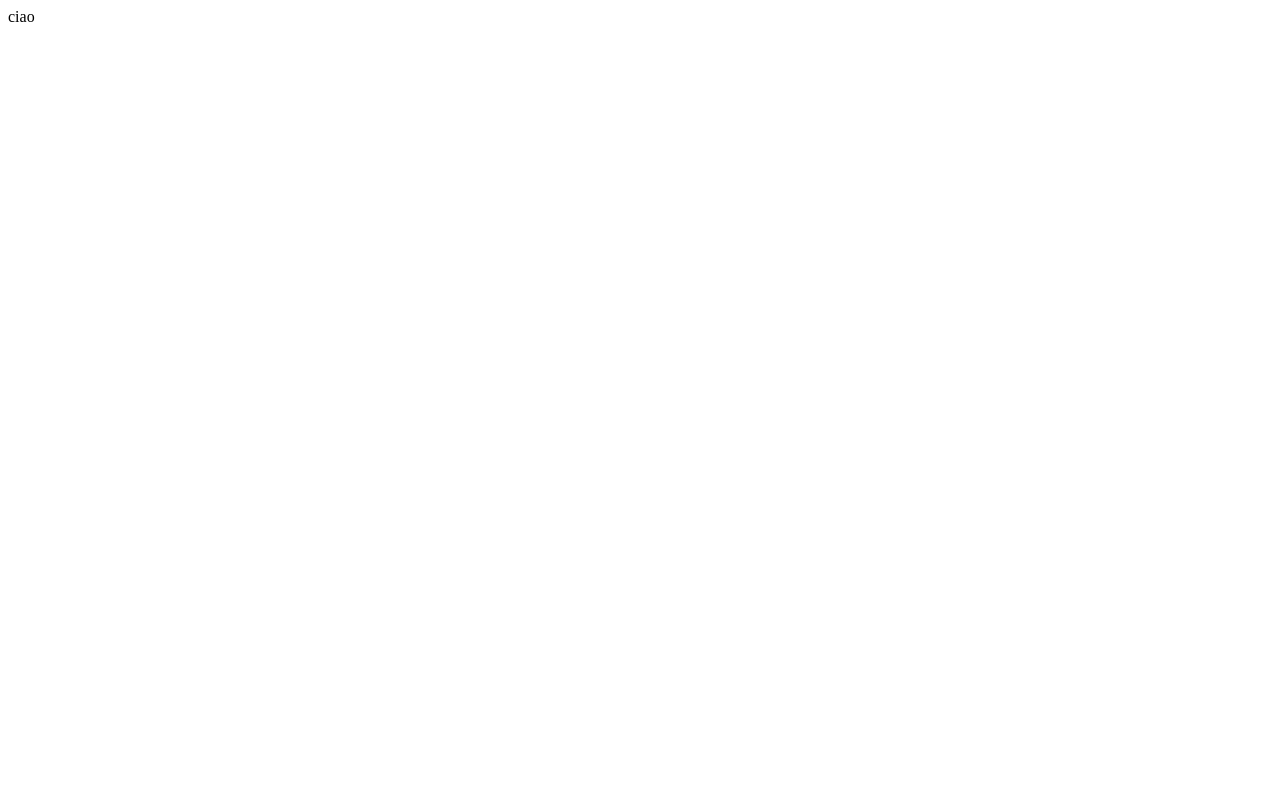
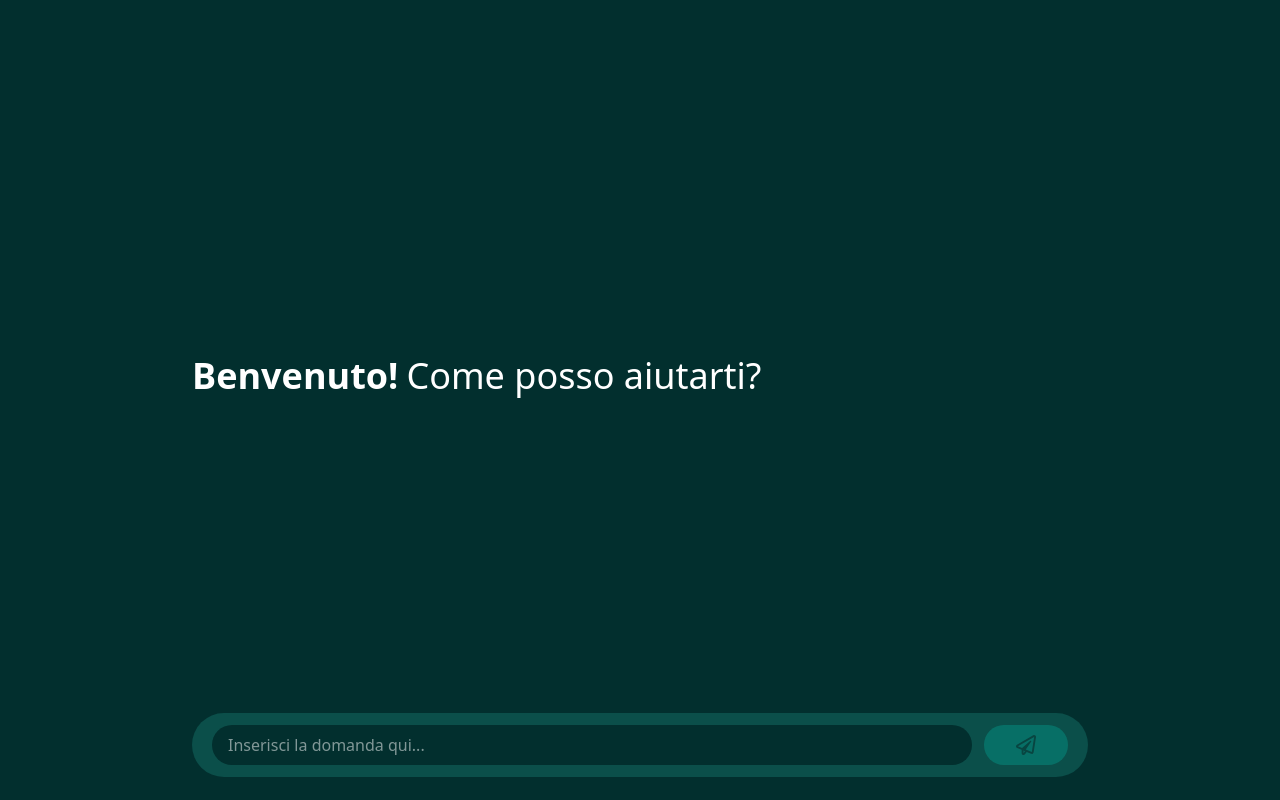
Before and after one commit to mattzone/test-fullstack-datapizza, a Next.js app in the folder frontend/: page / in a window 1280 px wide. Built offline with nearby package versions, Linux system fonts and the light colour scheme.

Commit message:
start chat

```diff
--- /dev/null
+++ b/frontend/src/pages/_app.tsx
@@ -0,0 +1,6 @@
+import "@/styles/globals.css";
+import type { AppProps } from "next/app";
+
+export default function App({ Component, pageProps }: AppProps) {
+  return <Component {...pageProps} />;
+}
--- /dev/null
+++ b/frontend/src/pages/_document.tsx
@@ -0,0 +1,13 @@
+import { Html, Head, Main, NextScript } from "next/document";
+
+export default function Document() {
+  return (
+    <Html lang="en">
+      <Head />
+      <body className="bg-teal-950">
+        <Main />
+        <NextScript />
+      </body>
+    </Html>
+  );
+}
--- a/frontend/src/pages/index.tsx
+++ b/frontend/src/pages/index.tsx
@@ -1,3 +1,135 @@
+import { useState } from "react";
+import { FaRegFileAlt, FaRegPaperPlane } from "react-icons/fa";
+import { FaXmark } from "react-icons/fa6";
+import { TypeAnimation } from "react-type-animation";
+
+type Document = {
+  title: string;
+  content: string;
+};
+
 export default function Home() {
-  return <div>ciao</div>;
+  const [query, setQuery] = useState("");
+  const [text, setText] = useState("");
+  const [response, setResponse] = useState("");
+  const [documents, setDocuments] = useState<Array<Document>>([]);
+  const [showModal, setShowModal] = useState(false);
+
+  const openModal = () => setShowModal(true);
+  const closeModal = () => setShowModal(false);
+
+  async function sendQuery() {
+    setResponse("");
+    setText("");
+
+    let res = await fetch("http://127.0.0.1:5000/generate", {
+      method: "post",
+      headers: { "Content-Type": "application/json" },
+      body: JSON.stringify({
+        query: text,
+      }),
+    });
+
+    res.json().then((json) => {
+      setResponse(json["response"]);
+      setQuery(text);
+      setText("");
+    });
+  }
+
+  async function fetchDocuments() {
+    let res = await fetch("http://127.0.0.1:5000/documents");
+
+    res.json().then((json) => {
+      setDocuments(json["documents"]);
+    });
+  }
+
+  return (
+    <div className="h-screen flex justify-evenly flex-col">
+      <div className="pt-10 h-5/6 flex justify-center text-white">
+        {query ? (
+          <div className="w-4xl text-xl font-medium flex items-center">
+            <div className="w-full">
+              <div className="flex w-full justify-end items-center gap-5">
+                <div
+                  onClick={fetchDocuments}
+                  className="bg-teal-500 text-teal-950 p-2 rounded-full hover:bg-teal-800 cursor-pointer hover:text-teal-500 items-center justify-center flex text-xl"
+                >
+                  <FaRegFileAlt onClick={openModal} />
+                </div>
+                <div className="bg-teal-900 rounded-3xl p-10 py-5 break-words max-w-1/2">
+                  {query}
+                </div>
+              </div>
+
+              <div className="w-fit py-10">
+                {response && (
+                  <TypeAnimation
+                    sequence={[response, 1000]}
+                    speed={70}
+                    wrapper="span"
+                    cursor={false}
+                  />
+                )}
+              </div>
+            </div>
+          </div>
+        ) : (
+          <div className="w-4xl text-4xl font-light flex items-center gap-2">
+            <span className="font-extrabold">Benvenuto!</span> Come posso
+            aiutarti?
+          </div>
+        )}
+      </div>
+      <div className="px-5 py-3 rounded-full bg-teal-900 w-4xl mx-auto flex">
+        <input
+          type="text"
+          className="w-full rounded-full px-4 py-2 bg-teal-950 border-0 text-white"
+          placeholder="Inserisci la domanda qui..."
+          onChange={(e) => setText(e.target.value)}
+          value={text}
+          onKeyDown={(e) => {
+            if (e.key === "Enter") sendQuery();
+          }}
+        />
+        <button
+          className={`ml-3 bg-teal-500 text-teal-950 px-8 rounded-full gap-2 items-center justify-center flex text-xl ${
+            text
+              ? "hover:bg-teal-950 cursor-pointer hover:text-teal-800"
+              : "opacity-30"
+          }`}
+          onClick={sendQuery}
+          disabled={!text}
+        >
+          <FaRegPaperPlane />
+        </button>
+      </div>
+
+      {showModal && (
+        <div className="fixed inset-0 flex items-center justify-center z-50 px-20">
+          <div
+            className="fixed inset-0 bg-teal-950 opacity-70"
+            onClick={closeModal}
+          />
+
+          <div className="flex flex-col gap-6 bg-teal-800 text-white p-6 rounded-4xl shadow-lg z-50 relative max-h-5/6 overflow-auto">
+            {documents.map(function (object) {
+              return (
+                <div key={object.title} className="text-lg border-b pb-3">
+                  <p className="font-bold text-xl">{object.title}</p>
+                  <p className="break-words">{object.content}</p>
+                </div>
+              );
+            })}
+
+            <FaXmark
+              className="absolute top-5 right-5 text-2xl cursor-pointer"
+              onClick={closeModal}
+            />
+          </div>
+        </div>
+      )}
+    </div>
+  );
 }
```
